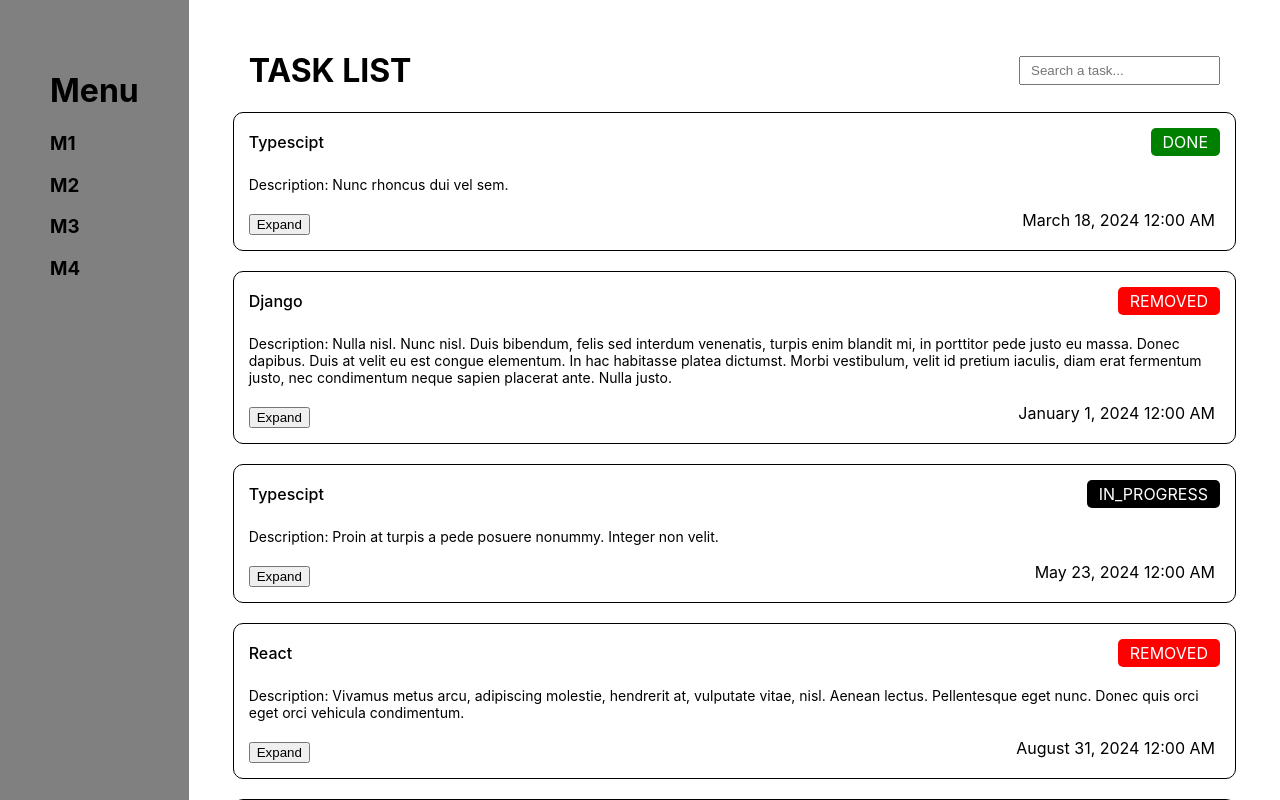
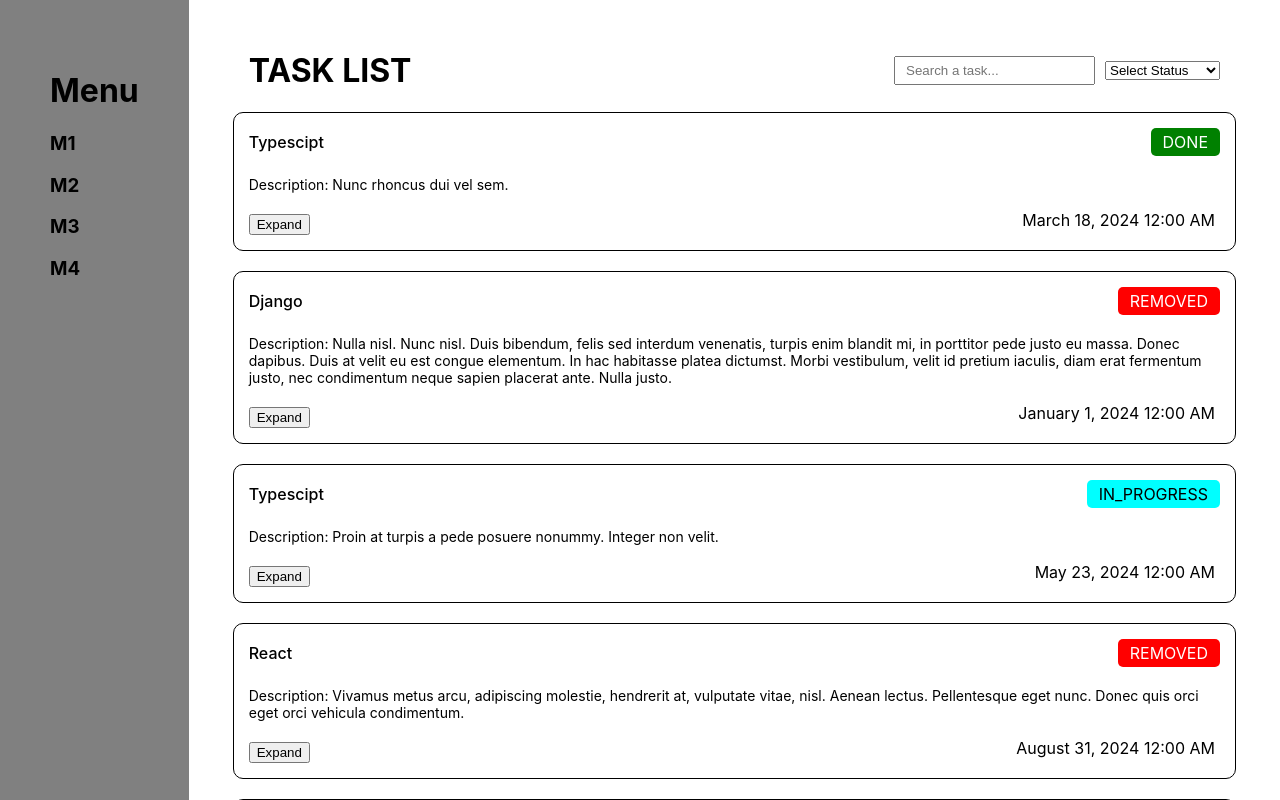
Before and after one commit to orujahmadov1993/upfirst, a React (Create React App) app: page / in a window 1280 px wide. Shown: the top 800 px of the page. Built offline with nearby package versions, Linux system fonts and the light colour scheme.

Commit message:
status filtering

```diff
--- a/src/App.tsx
+++ b/src/App.tsx
@@ -26,15 +26,26 @@
 
 function App() {
   const [search, setSearch] = React.useState('');
+  const [status, setStatus] = React.useState('');
+
   return (
     <StyledApp>
       <Menu />
       <StyledMainContent>
         <StyledFlexBox justify='space-between'>
           <h1>TASK LIST</h1>
-          <StyledSearchInput onChange={(e) => setSearch(e.target.value)} type='text' placeholder='Search a task...' />
+          <StyledFlexBox gap='10px'>
+            <StyledSearchInput onChange={(e) => setSearch(e.target.value)} type='text' placeholder='Search a task...' />
+            <select onChange={(e) => setStatus(e.target.value)}>
+              <option value={''}>Select Status</option>
+              <option value={Status.TODO}>TODO</option>
+              <option value={Status.IN_PROGRESS}>IN PROGRESS</option>
+              <option value={Status.REMOVED}>REMOVED</option>
+              <option value={Status.DONE}>DONE</option>
+            </select>
+          </StyledFlexBox>
         </StyledFlexBox>
-        <CardList search={search} />
+        <CardList search={search} status={status} />
         <Footer />
       </StyledMainContent>
     </StyledApp>
--- a/src/apiMock.ts
+++ b/src/apiMock.ts
@@ -1003,11 +1003,13 @@
     {"uuid":"0037cde8-0394-4b1c-80e1-da0454d586b0","name":"Kubernetes","description":"Aenean auctor gravida sem. Praesent id massa id nisl venenatis lacinia. Aenean sit amet justo. Morbi ut odio. Cras mi pede, malesuada in, imperdiet et, commodo vulputate, justo. In blandit ultrices enim. Lorem ipsum dolor sit amet, consectetuer adipiscing elit. Proin interdum mauris non ligula pellentesque ultrices.","date":"1/24/2024","creator":"Krystal","status":"DONE"},
     {"uuid":"8b521d02-441a-4274-94ff-f5112fc13cfe","name":"Express","description":"Suspendisse potenti. Nullam porttitor lacus at turpis. Donec posuere metus vitae ipsum. Aliquam non mauris. Morbi non lectus. Aliquam sit amet diam in magna bibendum imperdiet. Nullam orci pede, venenatis non, sodales sed, tincidunt eu, felis. Fusce posuere felis sed lacus. Morbi sem mauris, laoreet ut, rhoncus aliquet, pulvinar sed, nisl.","date":"4/9/2024","creator":"Lisha","status":"IN_PROGRESS"}];
 
-    export const getTasks = async (search?: string, ordering?: string, page = 1): Promise<Task[]> => {
+    export const getTasks = async (search?: string, status?: string, ordering?: string, page = 1): Promise<Task[]> => {
     return new Promise((res) => {
         setTimeout(() => {
             const response = mockDataList.slice((page-1) * PAGE_SIZE, PAGE_SIZE);
-            res(response.filter(task => task.name.toLowerCase().includes(search || '')) as Task[])
+            res(response
+                .filter(task => task.name.toLowerCase().includes(search || ''))
+                .filter(task => status ? task.status === status: true) as Task[])
         }, 1000);
     });
 }
--- a/src/components/CardList.tsx
+++ b/src/components/CardList.tsx
@@ -1,11 +1,12 @@
 import * as React from "react";
-import { Task } from "../type";
+import { Status, Task } from "../type";
 import Card from "./Card";
 import { StyledFlexBox } from "./styled";
 import { getTasks } from "../apiMock";
 
 interface ICardListProps {
     search: string;
+    status: string;
 }
 
 const CardList = (props: ICardListProps) => {
@@ -13,17 +14,17 @@
     const [tasks, setTasks] = React.useState<Task[]>([]);
     const [error, setError] = React.useState('');
 
-    const { search } = props;
+    const { search, status } = props;
 
     React.useEffect(() => {
         setLoading(true);
-        getTasks(search).
+        getTasks(search, status).
             then(data => {
                 setLoading(false);
                 setTasks(data);
             })
             .catch(() => setError('Failed to load tasks'));
-    }, [search]);
+    }, [search, status]);
 
     if (loading) {
         return <div>Loading...</div>;
--- a/src/type.ts
+++ b/src/type.ts
@@ -1,6 +1,6 @@
 export enum Status {
     TODO = 'TODO',
-    IN_PROGRESS = 'IN PROGRESS',
+    IN_PROGRESS = 'IN_PROGRESS',
     DONE = 'DONE',
     REMOVED = 'REMOVED'
 };
```
Also changed, not shown: 1 other file (tests, documents, lock files or other folders).
